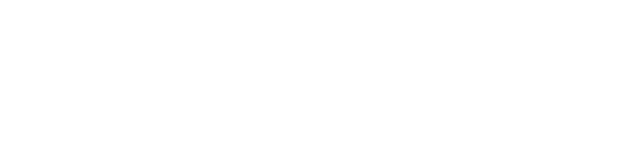
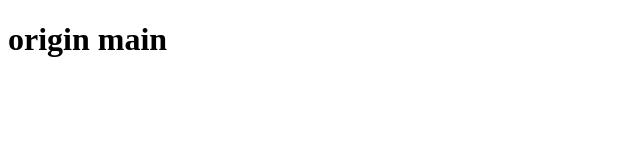
Before and after one commit to Imran-Farhat-434/delta-demo, a plain HTML site: page index.html in a window 1280 px wide. Shown: the whole page, without its empty margins (0-640 px from the left). Drawn offline with Linux system fonts and the light colour scheme.

Commit message:
change in index file

```diff
--- a/index.html
+++ b/index.html
@@ -5,5 +5,7 @@
 		<meta name="viewport" content="width=device-width, initial-scale=1.0" />
 		<title>Sample Page</title>
 	</head>
-	<body></body>
+	<body>
+		<h1>origin main</h1>
+	</body>
 </html>
```
